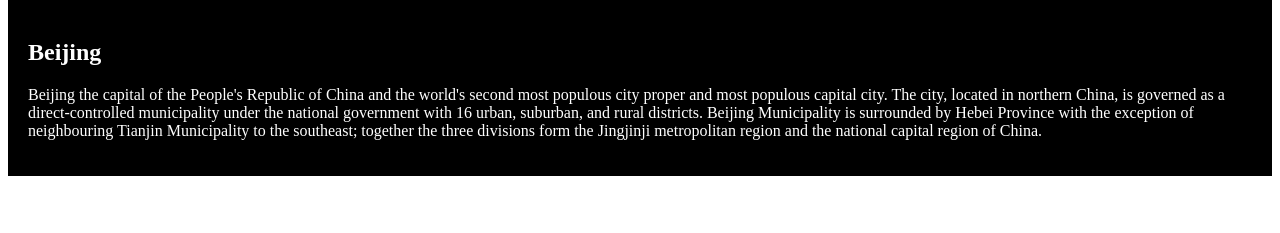
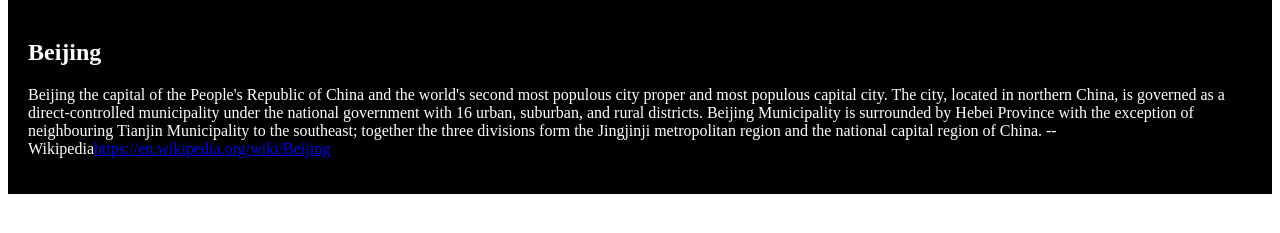
Before and after one commit to tianzw6-1760186/tianzw6-1760186.github.io, a plain HTML site: page tags.html in a window 1280 px wide. Shown: the part 451-684 px from the top of the page. Drawn offline with Linux system fonts and the light colour scheme.

Commit message:
Add files via upload

```diff
--- a/tags.html
+++ b/tags.html
@@ -42,7 +42,8 @@
 
     <div class="cities">
     <h2>Beijing</h2>
-    <p>Beijing the capital of the People's Republic of China and the world's second most populous city proper and most populous capital city. The city, located in northern China, is governed as a direct-controlled municipality under the national government with 16 urban, suburban, and rural districts. Beijing Municipality is surrounded by Hebei Province with the exception of neighbouring Tianjin Municipality to the southeast; together the three divisions form the Jingjinji metropolitan region and the national capital region of China.</p>
+    <p>Beijing the capital of the People's Republic of China and the world's second most populous city proper and most populous capital city. The city, located in northern China, is governed as a direct-controlled municipality under the national government with 16 urban, suburban, and rural districts. Beijing Municipality is surrounded by Hebei Province with the exception of neighbouring Tianjin Municipality to the southeast; together the three divisions form the Jingjinji metropolitan region and the national capital region of China.                                             --Wikipedia<a href=https://en.wikipedia.org/wiki/Beijing>https://en.wikipedia.org/wiki/Beijing</a></p>
+
     </div>
 
     </body>
```
